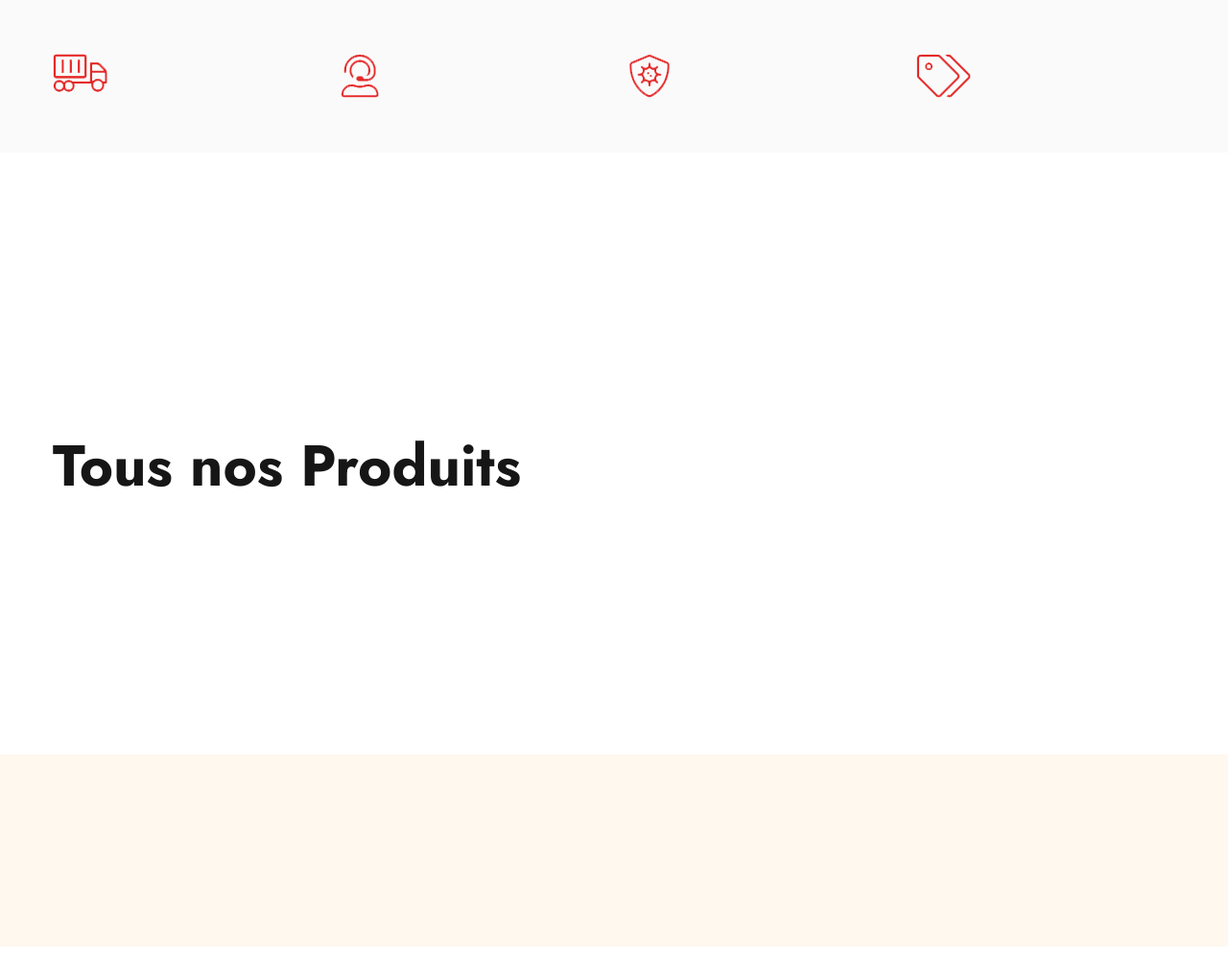
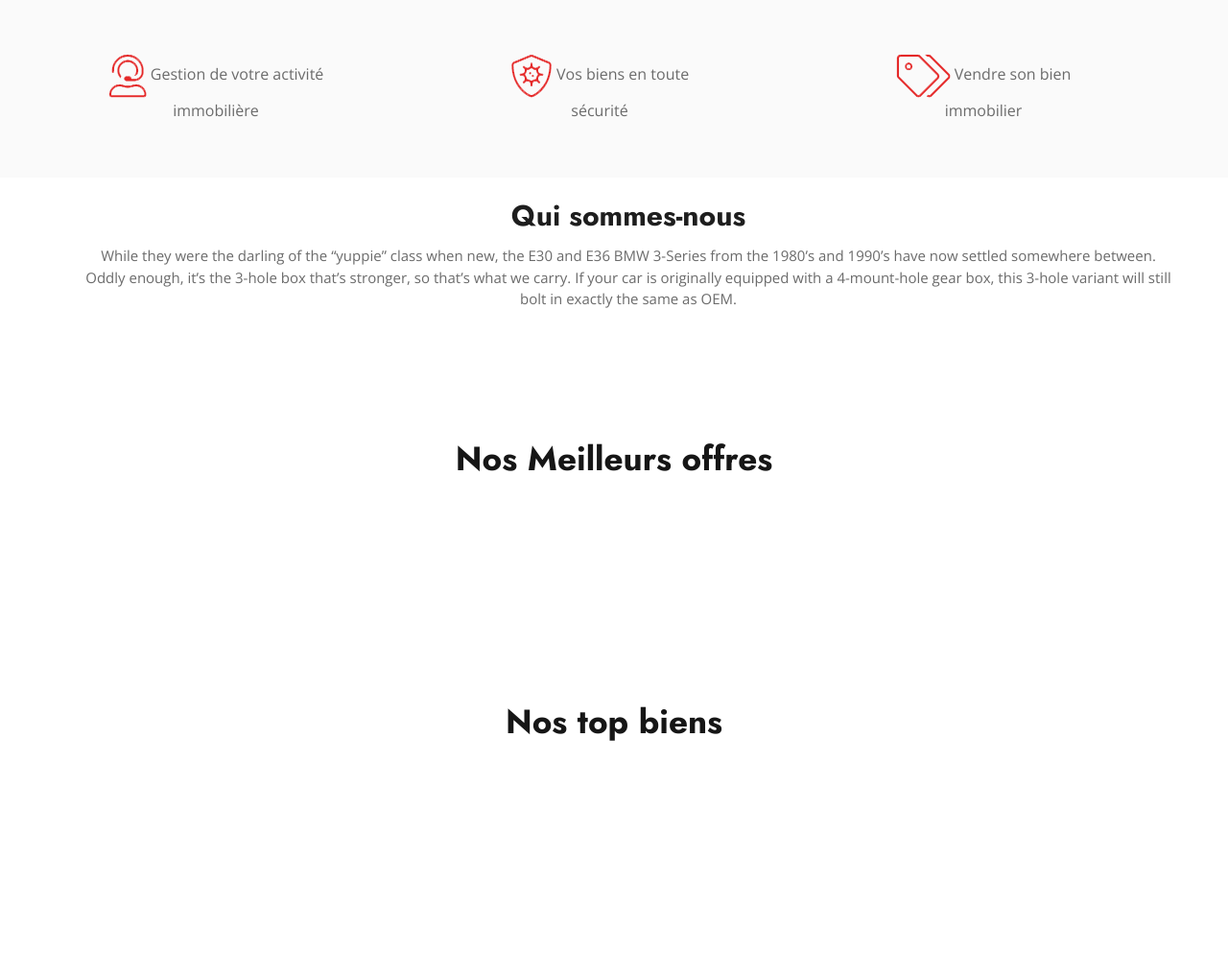
Before and after one commit to danzo-git/ProjetSafers, a Symfony app: template templates/accueil/index.html.twig in a window 1280 px wide. Shown: the part 1017-2034 px from the top of the page at 96% size. Run offline with Twig, Linux system fonts and the light colour scheme; the template is opened without the code that fills it, so the values that code supplies are empty; some libraries are stand-ins or nearby versions.

Commit message:
modification de Xavier

```diff
--- a/src/Controller/Admin/BienCrudController.php
+++ b/src/Controller/Admin/BienCrudController.php
@@ -27,7 +27,7 @@ class BienCrudController extends AbstractCrudController
         yield NumberField::new('surface');
        // yield TextField::new('postal');
         yield BooleanField::new('status');
-        yield TextEditorField::new('descriptif');
+        yield TextField::new('descriptif');
         yield NumberField::new('prix');
         yield TextField::new('ville');
         yield TextField::new('postal');
--- a/src/Repository/BienRepository.php
+++ b/src/Repository/BienRepository.php
@@ -58,7 +58,7 @@ class BienRepository extends ServiceEntityRepository
         // ->addSelect('RAND() as HIDDEN rand')
          //->from('Bien','b')
          // ->orderBy( 'rand')
-         ->setMaxResults(5)
+         ->setMaxResults(3)
          ->getQuery()
          ->getResult();
          shuffle($result);
--- a/templates/accueil/index.html.twig
+++ b/templates/accueil/index.html.twig
@@ -302,39 +302,35 @@
 			================================================== -->
 			<section class="carparts_policy d-flex align-items-center clearfix" data-bg-color="#fafafa">
 				<div class="container">
-					<div class="row mt__50">
+					<div class="row mt__50" style="text-align: center;">
 
-						<div class="col-lg-3 col-md-4 col-sm-6 col-xs-12">
-							<div class="carparts_policy_item">
-								<div class="item_icon">
-									<img src="assets/images/policy/car_parts/icon_01.png" alt="icon_not_found">
+
+
+						<div class="col-lg-4 col-md-4 col-sm-6 col-xs-12">
+							<div class="carparts_policy_item" style="display: block;">
+								<div class="item_icon" style="float:none;">
+									<img src="assets/images/policy/car_parts/icon_02.png" alt="icon_not_found">
+								<span>Gestion de votre activité immobilière</span>
 								</div>
 
 							</div>
 						</div>
 
-						<div class="col-lg-3 col-md-4 col-sm-6 col-xs-12">
-							<div class="carparts_policy_item">
-								<div class="item_icon">
-									<img src="assets/images/policy/car_parts/icon_02.png" alt="icon_not_found">
+						<div class="col-lg-4 col-md-4 col-sm-6 col-xs-12">
+							<div class="carparts_policy_item" style="display: block;">
+								<div class="item_icon" style="float:none;">
+									<img src="assets/images/policy/car_parts/icon_03.png" alt="icon_not_found">
+									<span>Vos biens en toute sécurité</span>
 								</div>
 
 							</div>
 						</div>
 
-						<div class="col-lg-3 col-md-4 col-sm-6 col-xs-12">
-							<div class="carparts_policy_item">
-								<div class="item_icon">
-									<img src="assets/images/policy/car_parts/icon_03.png" alt="icon_not_found">
-								</div>
-
-							</div>
-						</div>
-
-						<div class="col-lg-3 col-md-4 col-sm-6 col-xs-12">
-							<div class="carparts_policy_item">
-								<div class="item_icon">
+						<div class="col-lg-4 col-md-4 col-sm-6 col-xs-12">
+							<div class="carparts_policy_item" style="display: block;">
+								<div class="item_icon" style="float:none;">
 									<img src="assets/images/policy/car_parts/icon_04.png" alt="icon_not_found">
+									<span>Vendre son bien immobilier</span>
 								</div>
 
 							</div>
@@ -345,7 +341,24 @@
 			</section>
 			<!-- carparts_policy - end
 			================================================== -->
+			<div class="container" style="text-align: center;">
 
+
+					<div class="carparts_blog_listlayout">
+						<div class="row align-items-center justify-content-lg-between">
+
+							<div class="col-lg-12 col-md-6 col-sm-12 col-xs-12">
+								<div class="item_content">
+									<h5 class="item_title" style="font-size: 30px;padding-top: 25px;">Qui sommes-nous</h5>
+									<p style="font-size: 15px;">
+										While they were the darling of the “yuppie” class when new, the E30 and E36 BMW 3-Series from the 1980’s and 1990’s have now settled somewhere between. Oddly enough, it’s the 3-hole box that’s stronger, so that’s what we carry. If your car is originally equipped with a 4-mount-hole gear box, this 3-hole variant will still bolt in exactly the same as OEM.
+									</p>
+								</div>
+							</div>
+						</div>
+					</div>
+
+				</div>
 
 			<!-- category_section - start
 			================================================== -->
@@ -353,6 +366,16 @@
 			<section class="category_section sec_ptb_100 clearfix">
 
 				<div class="container">
+				<div class="row mb_15 align-items-end justify-content-lg-between">
+						<div class="col-lg-12">
+							<div class="carparts_section_title ">
+								<h2 class="title_text text-center" style="font-size:35px;padding-bottom: 20px;">Nos Meilleurs offres </h2>
+								{# <span class="sub_title">Customize, Modify, Upgrade, Repair, Replace</span> #}
+							</div>
+						</div>
+
+
+					</div>
 				{# {% for find2Bien in find2Biens %}
 					{{  find2Bien.titre }}
 					{% endfor %} #}
@@ -422,9 +445,9 @@
 				<div class="container">
 
 					<div class="row mb_15 align-items-end justify-content-lg-between">
-						<div class="col-lg-6">
+						<div class="col-lg-12">
 							<div class="carparts_section_title ">
-								<h2 class="title_text ">Tous nos Produits</h2>
+								<h2 class="title_text text-center" style="font-size:35px;">Nos top biens </h2>
 								{# <span class="sub_title">Customize, Modify, Upgrade, Repair, Replace</span> #}
 							</div>
 						</div>
--- a/templates/base/header.html.twig
+++ b/templates/base/header.html.twig
@@ -42,7 +42,7 @@
 						<div class="col-lg-3">
 							<div class="brand_logo">
 								<a class="brand_link" href="index.html">
-									<img src="assets/images/logo/logo_01_1x.png" srcset="assets/images/logo/logo_01_2x.png 2x" alt="logo_not_found">
+									<img src="{{asset('assets/images/logo/logo_01_1x.png')}}" srcset="assets/images/logo/logo_01_2x.png 2x" alt="logo_not_found">
 								</a>
 
 								<ul class="mh_action_btns ul_li clearfix">
@@ -112,7 +112,7 @@
 									<div class="col-lg-3">
 										<div class="login_cart_btn cart_btn">
 											<div class="item_icon">
-												<img src="assets/images/icons/shopping_cart.png" alt="user_icon">
+												<img src="{{asset('assets/images/icons/shopping_cart.png')}}" alt="user_icon">
 											</div>
 											<div class="item_content d-flex">
 												<span>Mes favoris</span>
@@ -155,7 +155,7 @@
 
 									<li>
 
-									<li><a href="{{path('critere')}}">M'envoyer le mail </a></li>
+									{# <li><a href="{{path('critere')}}">M'envoyer le mail </a></li> #}
 									{# <button type="submit" class=""></button> #}
 
 									</li>
--- a/templates/bien/index.html.twig
+++ b/templates/bien/index.html.twig
@@ -27,11 +27,11 @@
 					<div class="card col-6">
 						<div class="card-body ">
 							<u>info sur la safer</u><br>
-							<span>surface:{{safer[0].surface}}</span><br>
+							<span>surface:{{safer[0].surface}} ha </span><br>
 							<span>titre:{{safer[0].titre}}</span>
 							<span>ville:{{safer[0].ville}}</span><br>
 							<span>code-ville:{{safer[0].postal}}</span><br>
-							<span>disponible:{{safer[0].status==1? "oui" :"non" }}</span><br>
+							<span>disponible:{{safer[0].status==1? "vente" :"location" }}</span><br>
 							<span>categorie: {{safer[0].categorie}}</span><br>
 							<span>descriptif: {{safer[0].descriptif }}</span>
 
--- a/templates/categorie/index.html.twig
+++ b/templates/categorie/index.html.twig
@@ -27,7 +27,7 @@
 							</div>
 							<div class="item_content">
 								<h3 class="item_title"><a href="{{path('bien',['id',categorie.id])}}">{{categorie.titre}}</a></h3>
-								<span class="item_price"><strong> {{categorie.surface}} m²</strong> <u> {{categorie.status == 1?"a louer" : "en vente"}}</u></span>
+								<span class="item_price"><strong> {{categorie.surface}} Ha</strong> <u> {{categorie.status == 1?"a louer" : "en vente"}}</u></span>
 							</div>
 						</div>
         {% endfor %}
```
Also changed, not shown: public/uploads/images/313453DR.jpg (added), public/uploads/images/344334UJ.jpg (added), public/uploads/images/34AG10897.jpg (deleted), public/uploads/images/38TB22187.jpg (added), public/uploads/images/44 22 AN 08.jpg (added), public/uploads/images/47.06.098.jpg (added), public/uploads/images/48RE11201.jpg (added), public/uploads/images/55VS.jpg (added), public/uploads/images/64.03.60.jpg (added), public/uploads/images/7629CA.jpg (added).
